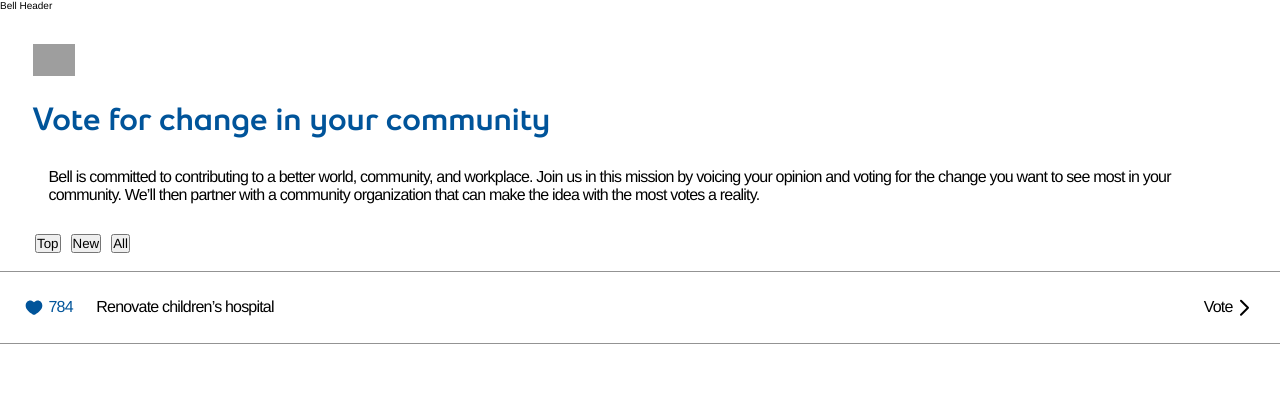
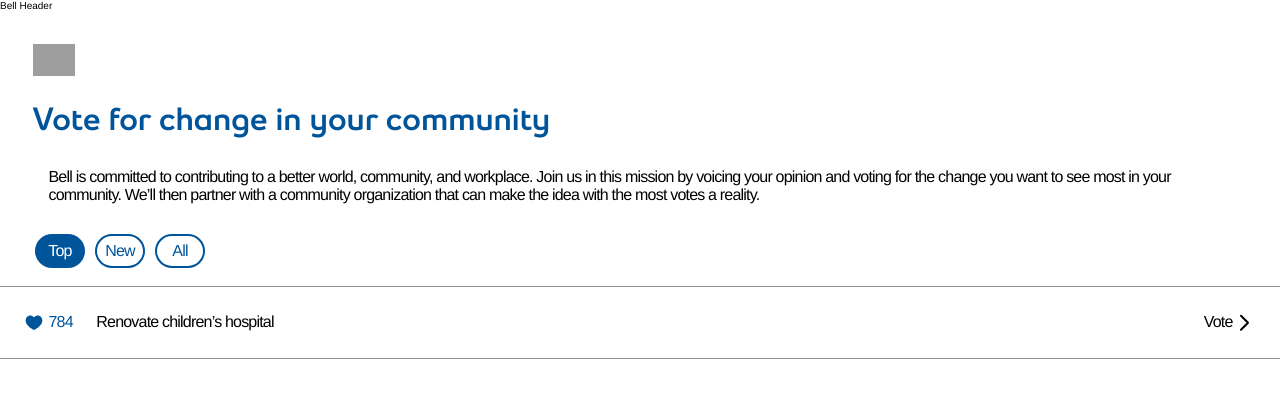
Before and after one commit to mariavinaq/BELLas-client, a React (Vite) app: page / in a window 1280 px wide. Shown: the top 398 px of the page. Built offline with nearby package versions, Linux system fonts and the light colour scheme; grey boxes are pictures that could not be loaded.

Commit message:
Add selection functionality to filters

```diff
--- a/src/components/Feed/Feed.jsx
+++ b/src/components/Feed/Feed.jsx
@@ -34,9 +34,9 @@ function Feed() {
                 <p className='feed__blurb'>Bell is committed to contributing to a better world, community, and workplace. Join us in this mission by voicing your opinion and voting for the change you want to see most in your community. We’ll then partner with a community organization that can make the idea with the most votes a reality.</p>
             </div>
             <div className='feed__filters'>
-                <button className={`feed__button${selectedTop}`} onClick={handleTop}>Top</button>
-                <button className={`feed__button${selectedNew}`} onClick={handleNew}>New</button>
-                <button className={`feed__button${selectedAll}`} onClick={handleAll}>All</button>
+                <button className={`feed__button ${selectedTop ? 'feed__button--selected' : ''}`} onClick={handleTop}>Top</button>
+                <button className={`feed__button ${selectedNew ? 'feed__button--selected' : ''}`} onClick={handleNew}>New</button>
+                <button className={`feed__button ${selectedAll ? 'feed__button--selected' : ''}`} onClick={handleAll}>All</button>
             </div>
             <div className='feed__main'>
                 <SuggestionOption />
--- a/src/components/Feed/Feed.scss
+++ b/src/components/Feed/Feed.scss
@@ -47,5 +47,11 @@
         font-size: 1.6rem;
         letter-spacing: -0.8px;
         color: $color-blue;
+        cursor: pointer;
+
+        &--selected {
+            background-color: $color-blue;
+            color: white;
+        }
     }
 }
--- a/src/components/SuggestionOption/SuggestionOption.jsx
+++ b/src/components/SuggestionOption/SuggestionOption.jsx
@@ -6,13 +6,13 @@ function SuggestionOption() {
     return (
         <div className='suggestion'>
             <button className='suggestion__vote suggestion__vote--likes'>
-                <img className='suggestion__vote-heart' src={heart} />
+                <img className='suggestion__heart' src={heart} />
                 784
             </button>
             <p className='suggestion__description'>Renovate children’s hospital</p>
-            <button className='suggestion__vote'>
+            <button className='suggestion__vote suggestion__vote--action'>
                 Vote
-                <img className='suggestion__vote-chevron' src={chevron} />
+                <img className='suggestion__chevron' src={chevron} />
             </button>
         </div>
     );
--- a/src/components/SuggestionOption/SuggestionOption.scss
+++ b/src/components/SuggestionOption/SuggestionOption.scss
@@ -30,9 +30,13 @@
         &--likes {
             color: $color-blue;
         }
+
+        &--action {
+            cursor: pointer;
+        }
     }
 
-    &__vote-heart {
+    &__heart {
         margin-right: 0.5rem;
     }
 }
```
